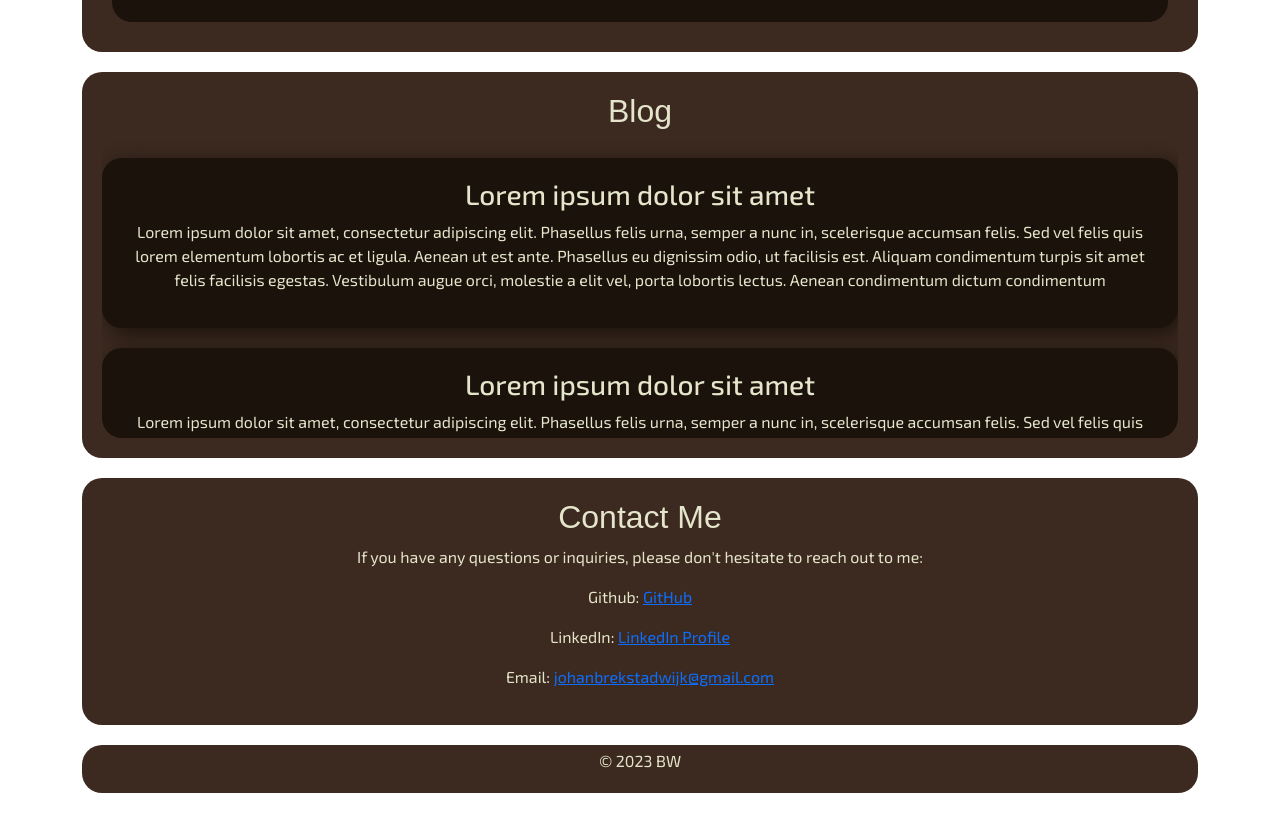
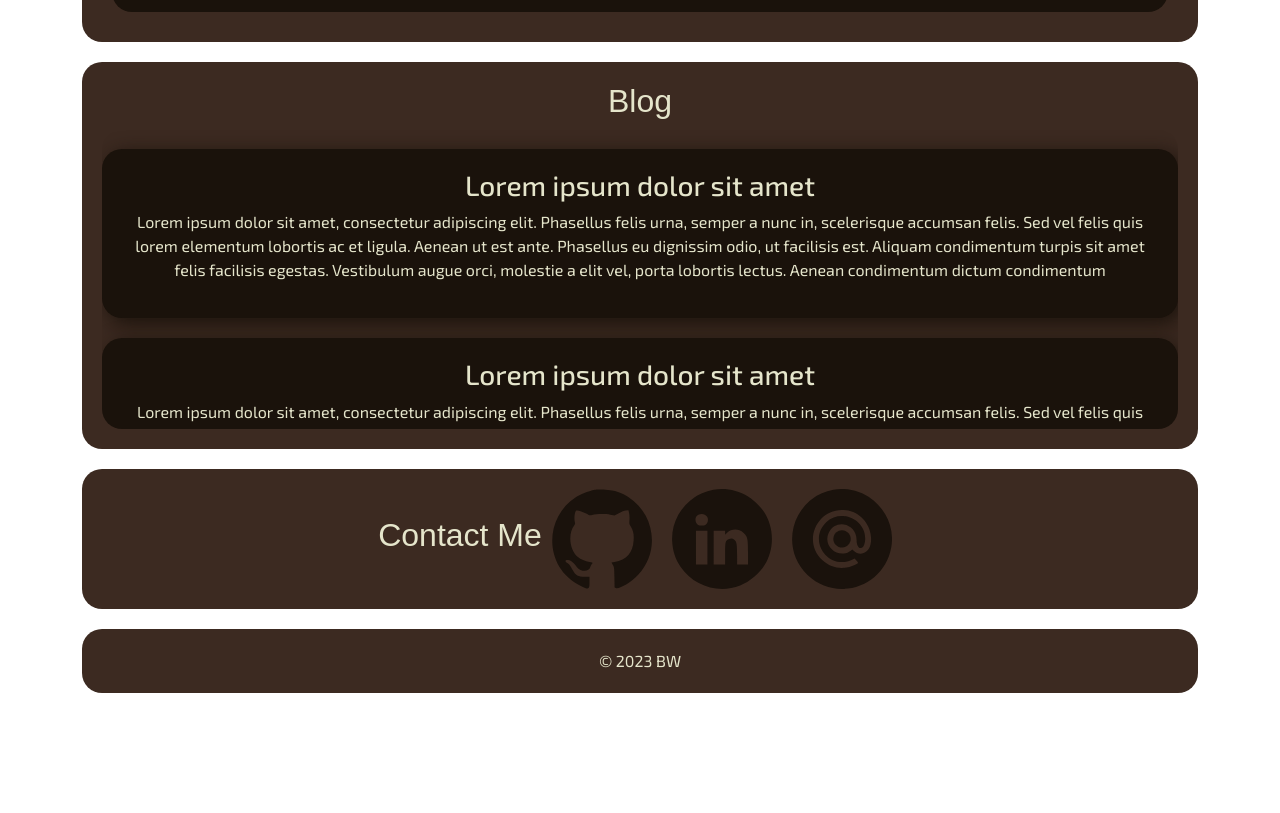
Before and after one commit to vvijk/vvijk.github.io, a plain HTML site: page index.html in a window 1280 px wide. Shown: the part 570-1383 px from the top of the page. After the commit the page ends 1263 px from the top, so only its background shows below. Drawn offline with nearby package versions, Linux system fonts and the light colour scheme; a web font is replaced by a local one.

Commit message:
added icons in contact form

```diff
--- a/index.html
+++ b/index.html
@@ -85,11 +85,11 @@
         </section>
         <section id="contact">
             <h2>Contact Me</h2>
-            <p>If you have any questions or inquiries, please don't hesitate to reach out to me:</p>
-            <p>Github: <a href="https://github.com/vvijk">GitHub</a></p>
-            <p>LinkedIn: <a href="https://www.linkedin.com/in/johanbw" target="_blank">LinkedIn Profile</a></p>
-            <p>Email: <a href="mailto:johanbrekstadwijk@gmail.com">johanbrekstadwijk@gmail.com</a></p>
+            <a href="https://github.com/vvijk"><img src="styles/github-icon.svg" alt="GitHub Icon"></a>
+            <a href="https://github.com/vvijk"><img src="styles/linkedIn-icon.svg" alt="GitHub Icon"></a>
+            <a href="https://github.com/vvijk"><img src="styles/mail-icon.svg" alt="GitHub Icon"></a>
         </section>
+
 
         <footer>
             <p>&copy; 2023 BW</p>
--- a/styles/styles.css
+++ b/styles/styles.css
@@ -6,7 +6,7 @@
 */
 
 h1{
-    font-size: 3em !important;
+    font-size: 3em;
 }
 header {
     text-align: center;
@@ -77,6 +77,21 @@ section {
     margin-top: 20px;
     text-align: center;
 }
+#contact {
+    display: flex;
+    justify-content: center;
+    align-items: center;
+}
+
+#contact a {
+    margin: 0 10px; /* Adjust margin as needed */
+}
+
+#contact img {
+    max-width: 100%;
+    max-height: 100px; /* Adjust the maximum height as needed */
+    height: auto;
+}
 
 section h2 {
     font-family: 'Climate Crisis', sans-serif;
@@ -94,11 +109,14 @@ section h2 {
     color: #3C2A21;
 }
 footer {
-    text-align: center;
-    padding: 4px;
+    display: flex;
+    justify-content: center;
+    align-items: center;
     border-radius: 20px;
     margin-top: 20px;
-    margin-bottom: 20px;
+}
+footer p {
+    margin: 20px;
 }
 
 .blog-container{
```
Also changed, not shown: styles/github-icon.svg (added), styles/linkedIn-icon.svg (added), styles/mail-icon.svg (added).
